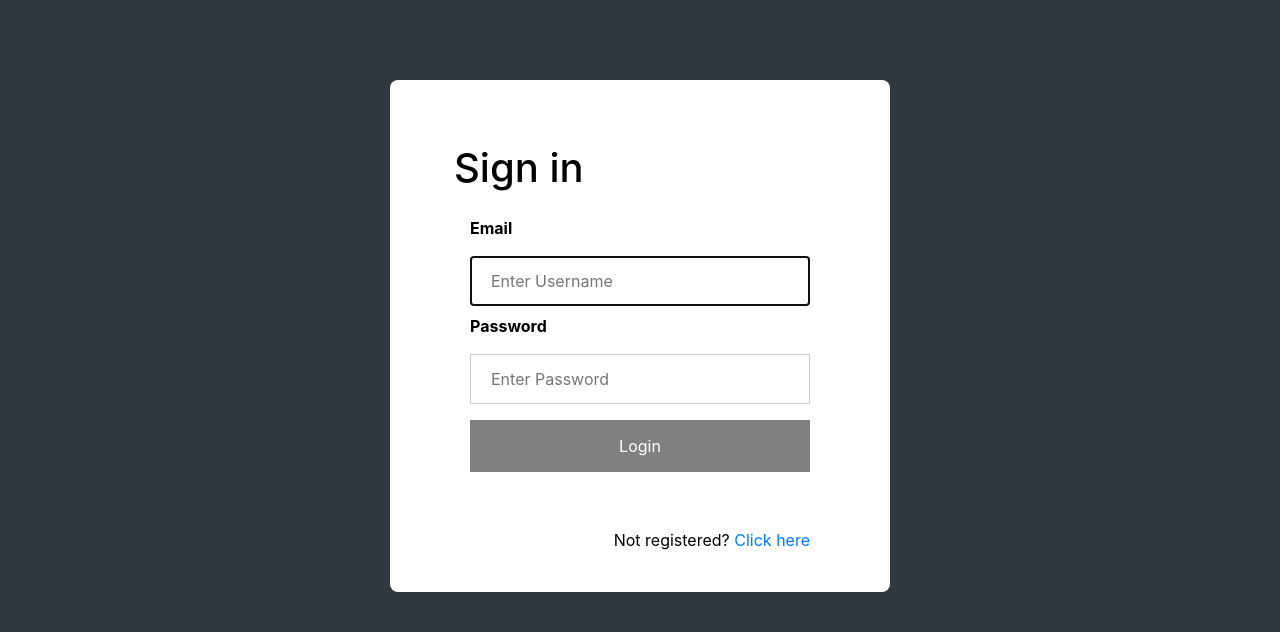
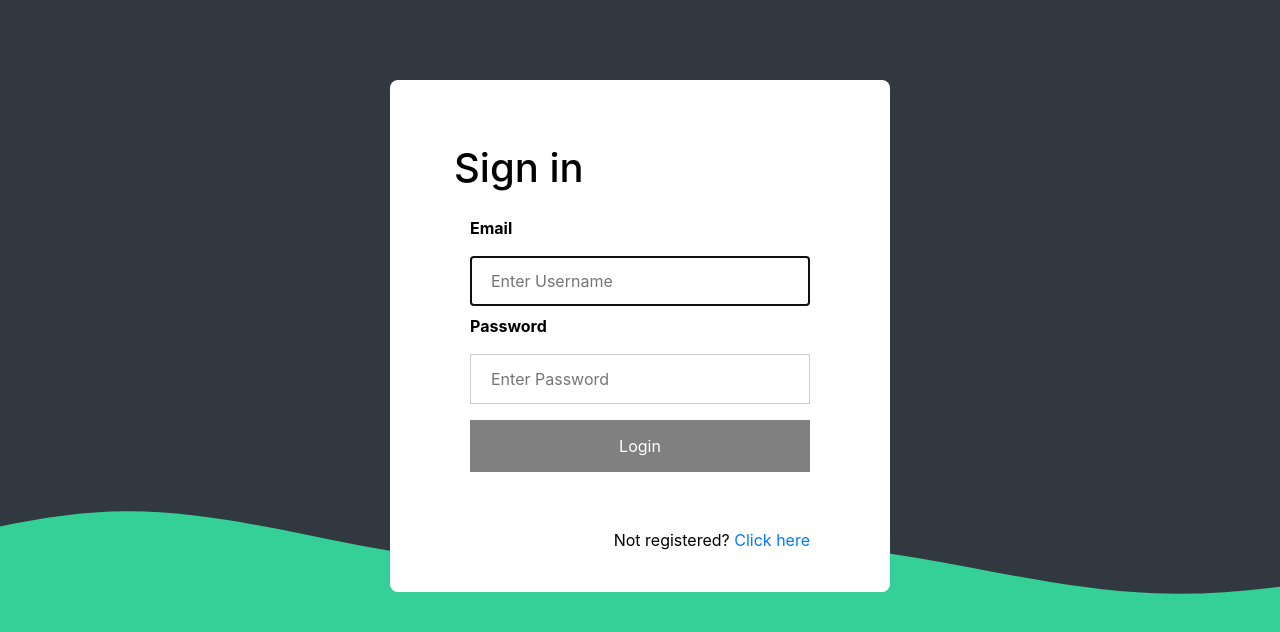
Before and after one commit to abberadhi/jsramverk, a React (Create React App) app: page /signin in a window 1280 px wide. Shown: the top 632 px of the page. Built offline with nearby package versions, Linux system fonts and the light colour scheme; no server answers.

Commit message:
nice bg img

```diff
--- a/public/index.html
+++ b/public/index.html
@@ -8,6 +8,7 @@
     <script src="https://maxcdn.bootstrapcdn.com/bootstrap/4.0.0/js/bootstrap.min.js" integrity="sha384-JZR6Spejh4U02d8jOt6vLEHfe/JQGiRRSQQxSfFWpi1MquVdAyjUar5+76PVCmYl" crossorigin="anonymous"></script>
 
     <link rel="icon" href="%PUBLIC_URL%/favicon.ico" />
+
     <meta name="viewport" content="width=device-width, initial-scale=1" />
     <meta name="theme-color" content="#000000" />
     <meta
--- a/src/Pages/Home.js
+++ b/src/Pages/Home.js
@@ -50,7 +50,6 @@ function Home() {
 
         let email = e.target[0].value
 
-
         axios({
             url: "/graphql",
             method: "post",
@@ -65,7 +64,6 @@ function Home() {
         }).then(response => {
             console.log(response)
         });
-
 
         e.target[0].value = ""
     }
--- a/src/index.css
+++ b/src/index.css
@@ -18,6 +18,11 @@
 body {
   color: black;
   background-color: #32383f;
+  background-image: url(/src/wave-haikei.svg);
+  background-repeat: no-repeat;
+  background-attachment: fixed;
+  background-position: bottom;
+
   margin: 0;
   padding: 0;
 }
```
Also changed, not shown: src/wave-haikei.svg (added).
